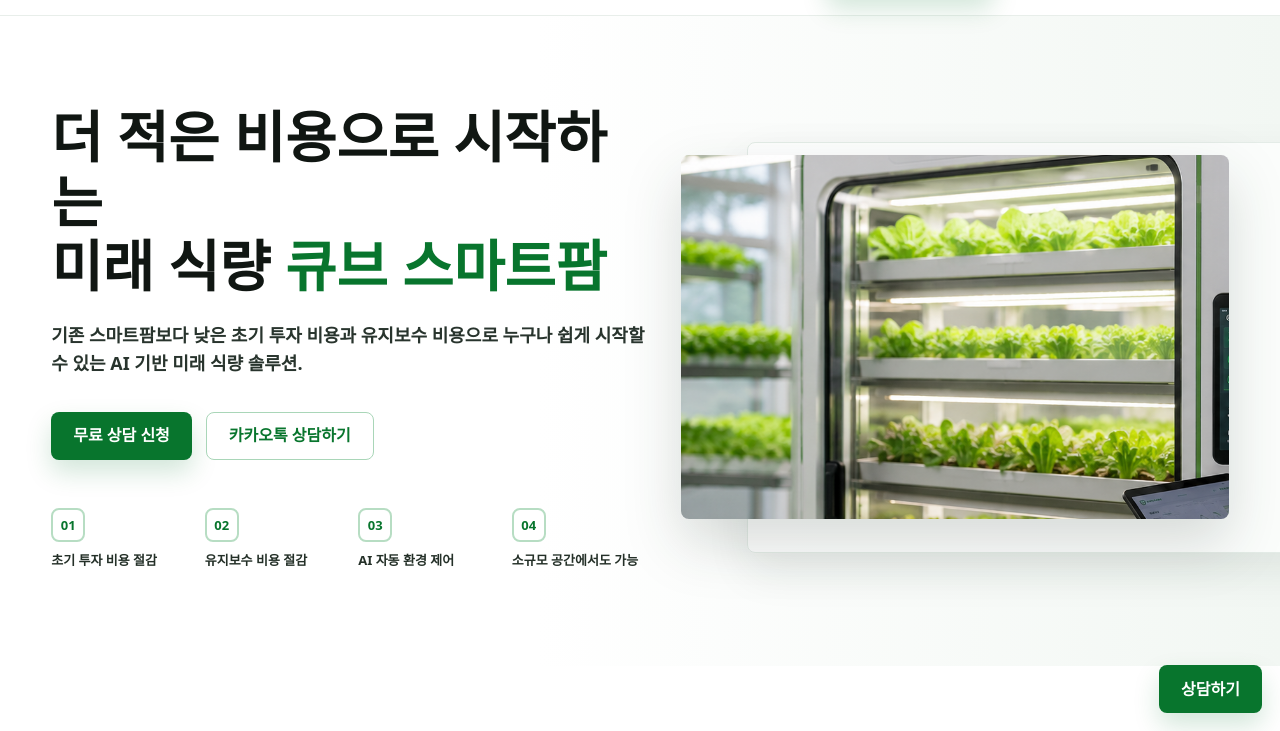
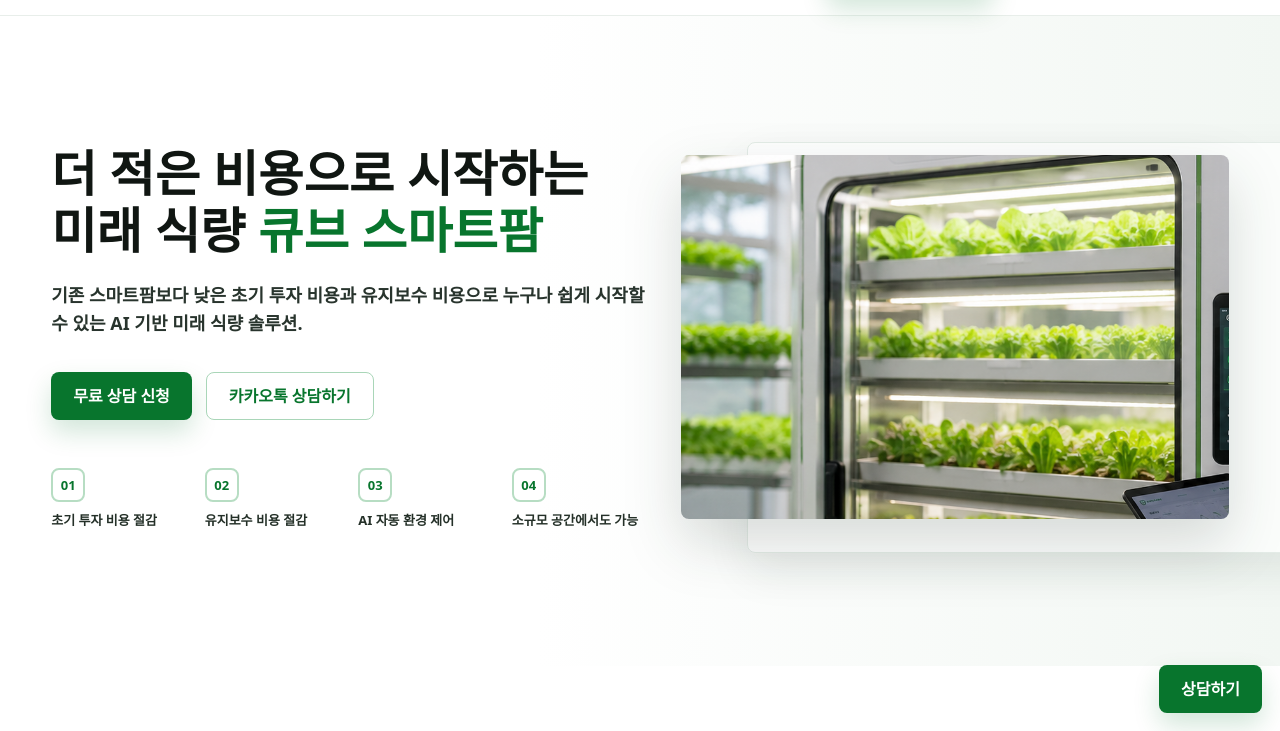
Before and after one commit to kimmusang2399/TIUM-CUBE, a plain HTML site: page index.html in a window 1280 px wide. Shown: the part 69-800 px from the top of the page. Drawn offline with Linux system fonts and the light colour scheme; a web font is replaced by a local one.

Commit message:
Refine hero heading responsiveness

```diff
--- a/css/style.css
+++ b/css/style.css
@@ -190,16 +190,18 @@ p {
 
 h1 {
   margin-bottom: 24px;
-  font-size: clamp(42px, 4.35vw, 58px);
+  max-width: 720px;
+  font-size: clamp(38px, 3.85vw, 52px);
   line-height: 1.16;
   letter-spacing: 0;
 }
 
 h1 span {
   display: block;
+  white-space: nowrap;
 }
 
-h1 span:last-child {
+h1 em {
   white-space: nowrap;
 }
 
@@ -856,7 +858,7 @@ h3 {
     font-size: 36px;
   }
 
-  h1 span:last-child {
+  h1 span {
     white-space: normal;
   }
 
```
